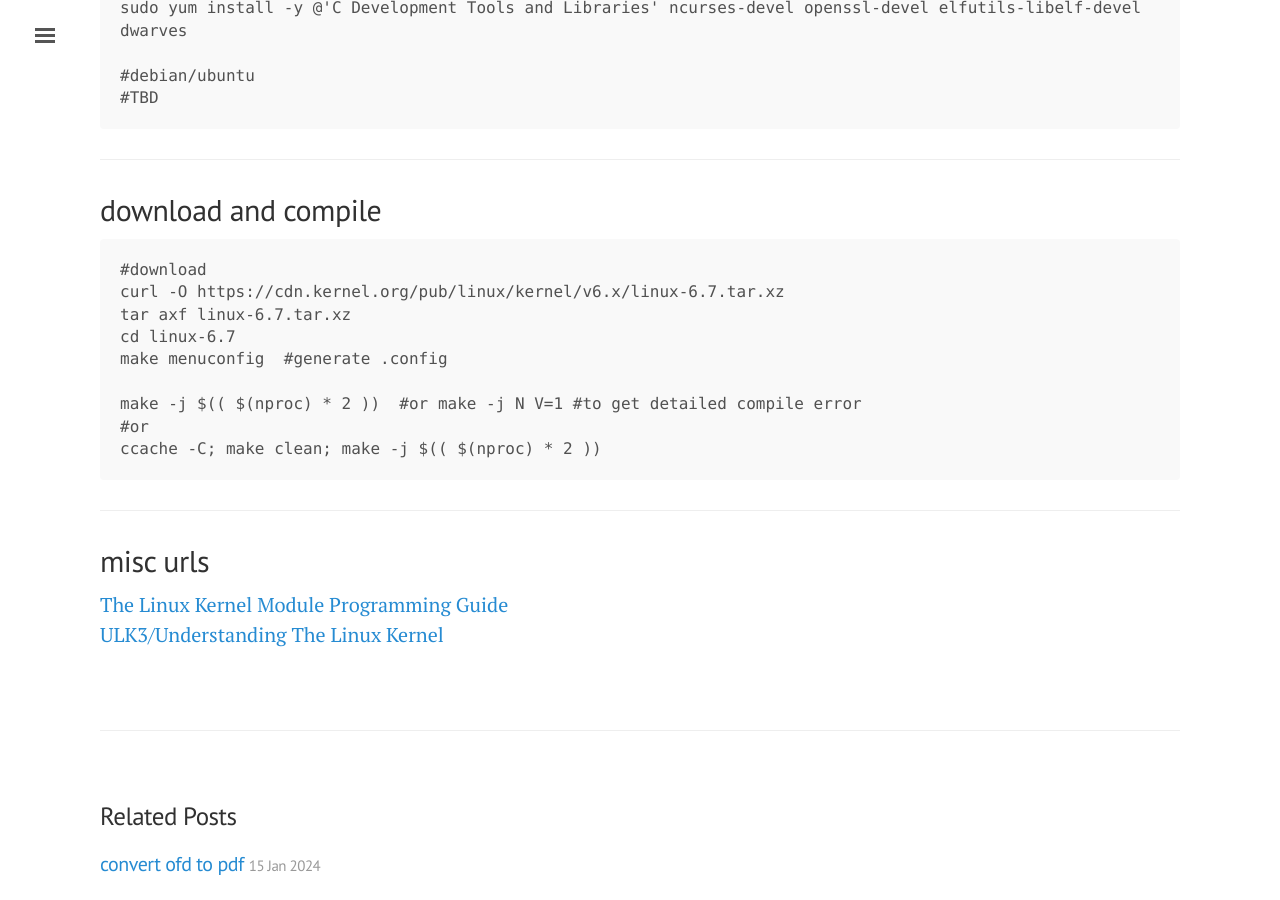
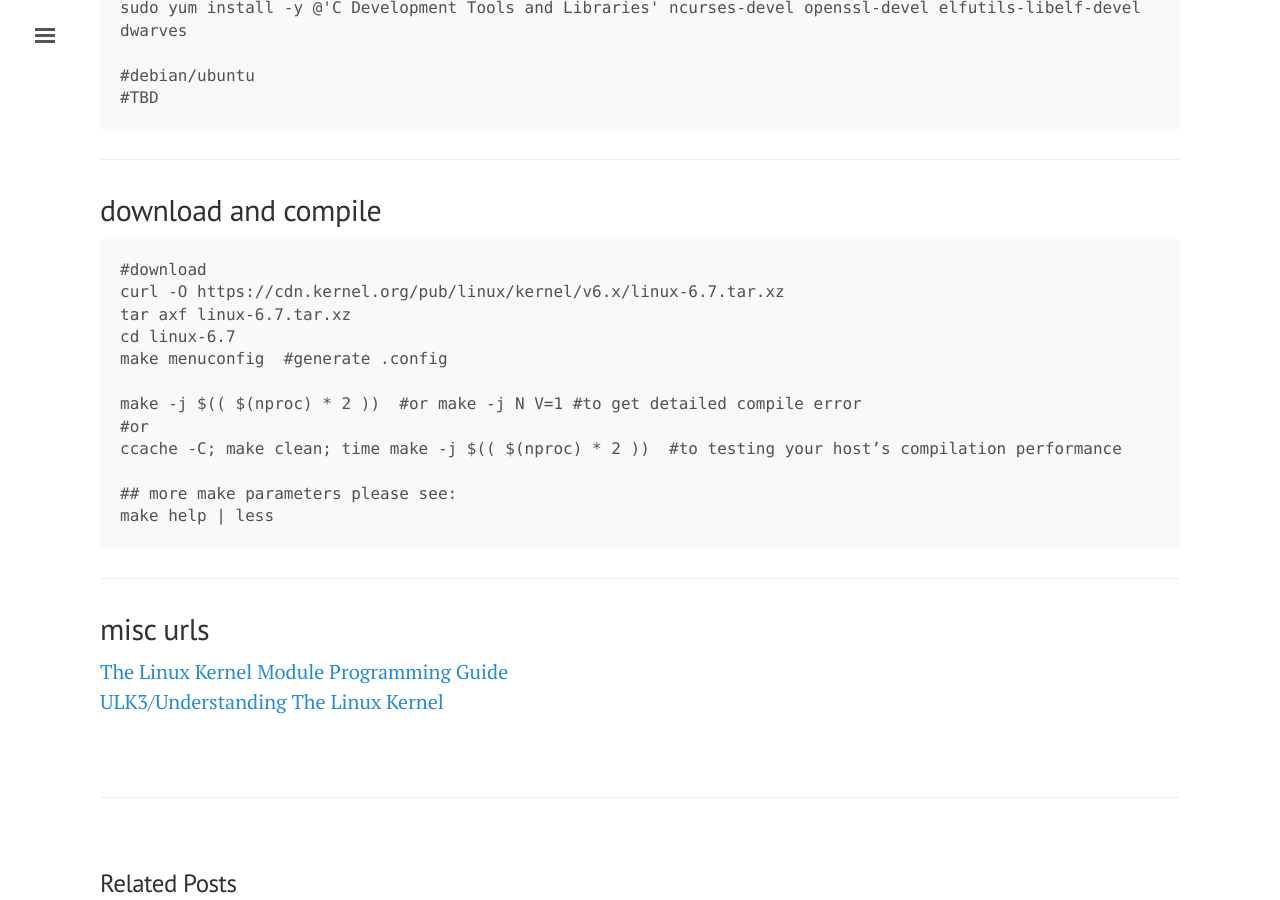
Before and after one commit to tcler/tcler.github.io, a Jekyll site: the page built from _posts/2024-01-12-compile-linux-upstream-kernel.md, in a window 1280 px wide and 900 px high, scrolled down 523 px. Built offline with Jekyll 4.4.1, drawn with Linux system fonts in a browser that asks for light colours.

Commit message:
Update 2024-01-12-compile-linux-upstream-kernel.md

````diff
--- a/_posts/2024-01-12-compile-linux-upstream-kernel.md
+++ b/_posts/2024-01-12-compile-linux-upstream-kernel.md
@@ -26,7 +26,10 @@ make menuconfig  #generate .config
 
 make -j $(( $(nproc) * 2 ))  #or make -j N V=1 #to get detailed compile error
 #or
-ccache -C; make clean; make -j $(( $(nproc) * 2 ))
+ccache -C; make clean; time make -j $(( $(nproc) * 2 ))  #to testing your host’s compilation performance
+
+## more make parameters please see:
+make help | less
 ```
 
 ---
````
